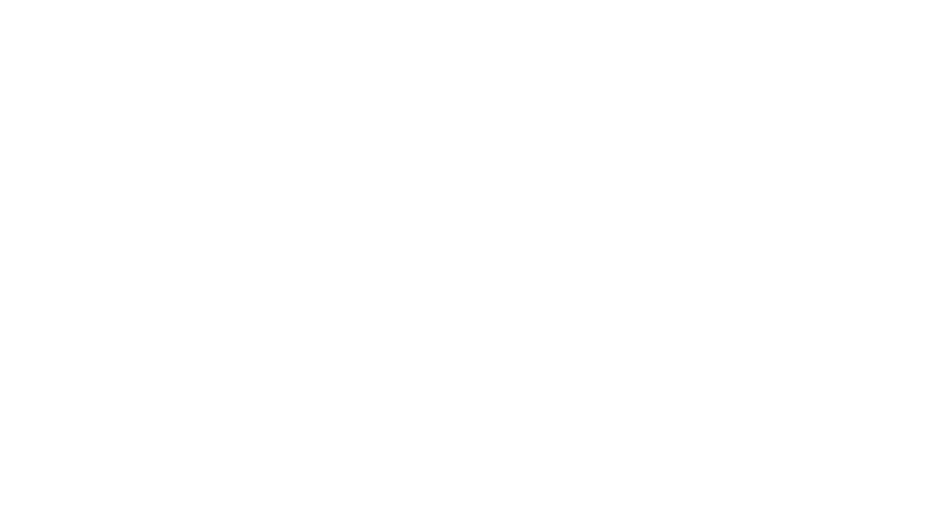
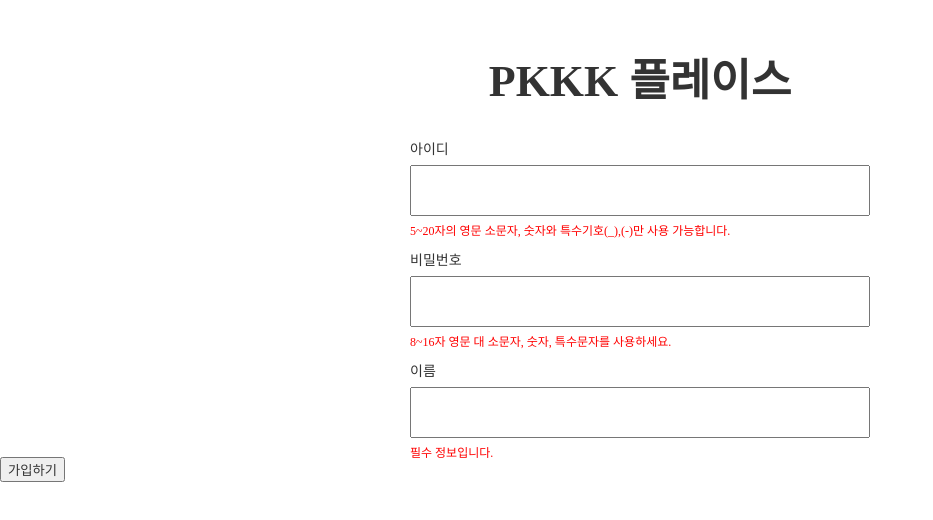
Before and after one commit to KORIT-PKKK/PKKK-protfolio, a React (Create React App) app in the folder fornt_pkkk/: page /register in a window 1280 px wide. Shown: the top 520 px of the page, without its empty margins (0-933 px from the left). Built offline with nearby package versions, Linux system fonts and the light colour scheme.

Commit message:
Feat: 회원가입 추가

```diff
--- a/fornt_pkkk/src/pages/register/Register.js
+++ b/fornt_pkkk/src/pages/register/Register.js
@@ -4,9 +4,25 @@
 
 const register = () => {
     return (
-        <div>
-
-        </div>
+        <>
+            <header css={S.header}>
+                <div css={S.compony}>PKKK 플레이스</div>
+            </header>
+            <div css={S.inputBox}>
+                <h3 css={S.inputTitle}>아이디</h3>
+                <input type="text" css={S.input}/>
+                <div css={S.errorMessage}>5~20자의 영문 소문자, 숫자와 특수기호(_),(-)만 사용 가능합니다.</div>
+                <h3 css={S.inputTitle}>비밀번호</h3>
+                <input type="password" css={S.input}/>
+                <div css={S.errorMessage}>8~16자 영문 대 소문자, 숫자, 특수문자를 사용하세요.</div>
+                <h3 css={S.inputTitle}>이름</h3>
+                <input type="text" css={S.input}/>
+                <div css={S.errorMessage}>필수 정보입니다.</div>
+            </div>
+            <div css={S.joinButtonBox}>
+                <button css={S.joinButton}>가입하기</button>
+            </div>
+        </>
     );
 };
 
--- a/fornt_pkkk/src/pages/register/style/RegisterStyle.js
+++ b/fornt_pkkk/src/pages/register/style/RegisterStyle.js
@@ -1 +1,46 @@
 const { css } = require("@emotion/react");
+
+export const header = css`
+    width: 768px;
+    height: 124px;
+    margin: 0px auto;
+    padding: 60px 0px 20px;
+`;
+
+export const compony = css`
+    display: flex;
+    justify-content: center;
+    align-items: center;
+    font-size: 44px;
+    font-weight: 600;
+`;
+
+export const inputBox = css`
+    width: 460px;
+    margin: 0px auto;
+`;
+
+export const inputTitle = css`
+    margin: 19px 0px 8px;
+    font-size: 14px;
+`;
+
+export const input = css`
+    width: 100%;
+    height: 51px;
+    padding: 10px 14px;
+`;
+
+export const errorMessage = css`
+    margin: 9px 0px -2px;
+    font-size: 12px;
+    color: #ff0000;
+`;
+
+export const joinButtonBox = css`
+
+`;
+
+export const joinButton = css`
+
+`;
```
